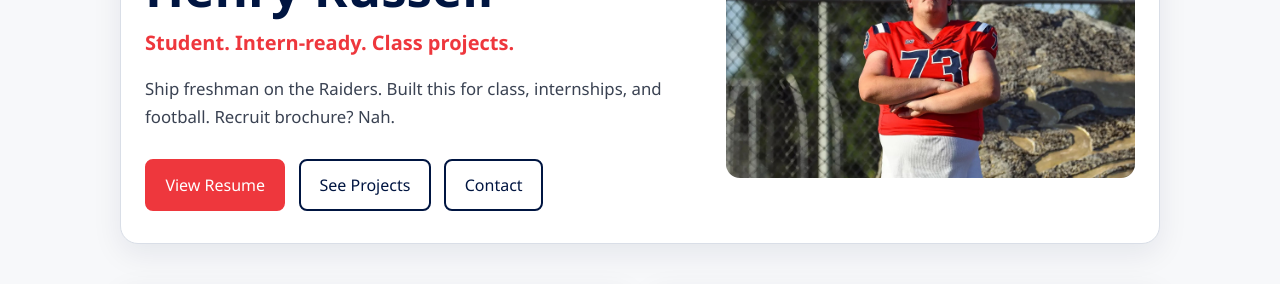
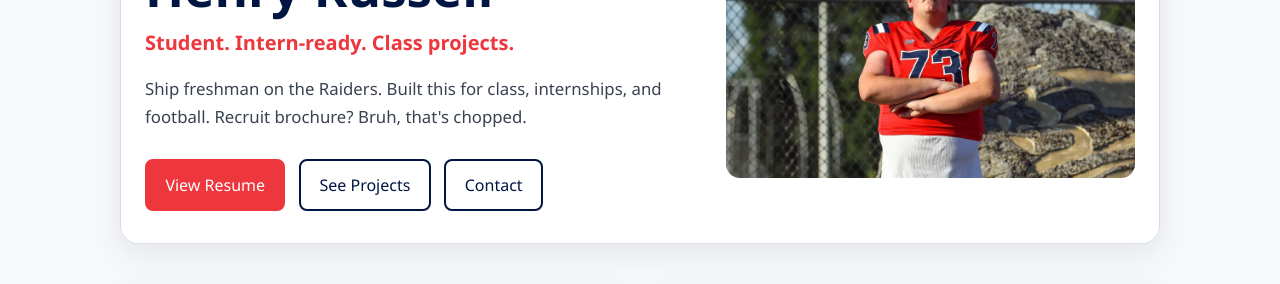
Before and after one commit to acloudpacket/henryrussell.com, a Jekyll site: the page built from index.md, in a window 1280 px wide. Shown: the part 222-506 px from the top of the page. Built offline with Jekyll 4.4.1, drawn with Linux system fonts in a browser that asks for light colours; nearby versions of some CDN libraries.

Commit message:
Spice homepage closer: bruh, that's chopped

```diff
--- a/index.md
+++ b/index.md
@@ -9,7 +9,7 @@ permalink: /
     <p class="eyebrow">Shippensburg · Raiders football</p>
     <h1>Henry Russell</h1>
     <p class="subhead">Student. Intern-ready. Class projects.</p>
-    <p class="hero-body">Ship freshman on the Raiders. Built this for class, internships, and football. Recruit brochure? Nah.</p>
+    <p class="hero-body">Ship freshman on the Raiders. Built this for class, internships, and football. Recruit brochure? Bruh, that's chopped.</p>
     <div class="hero-actions">
       <a class="btn btn-primary" href="/resume/">View Resume</a>
       <a class="btn btn-secondary" href="/projects/">See Projects</a>
```
